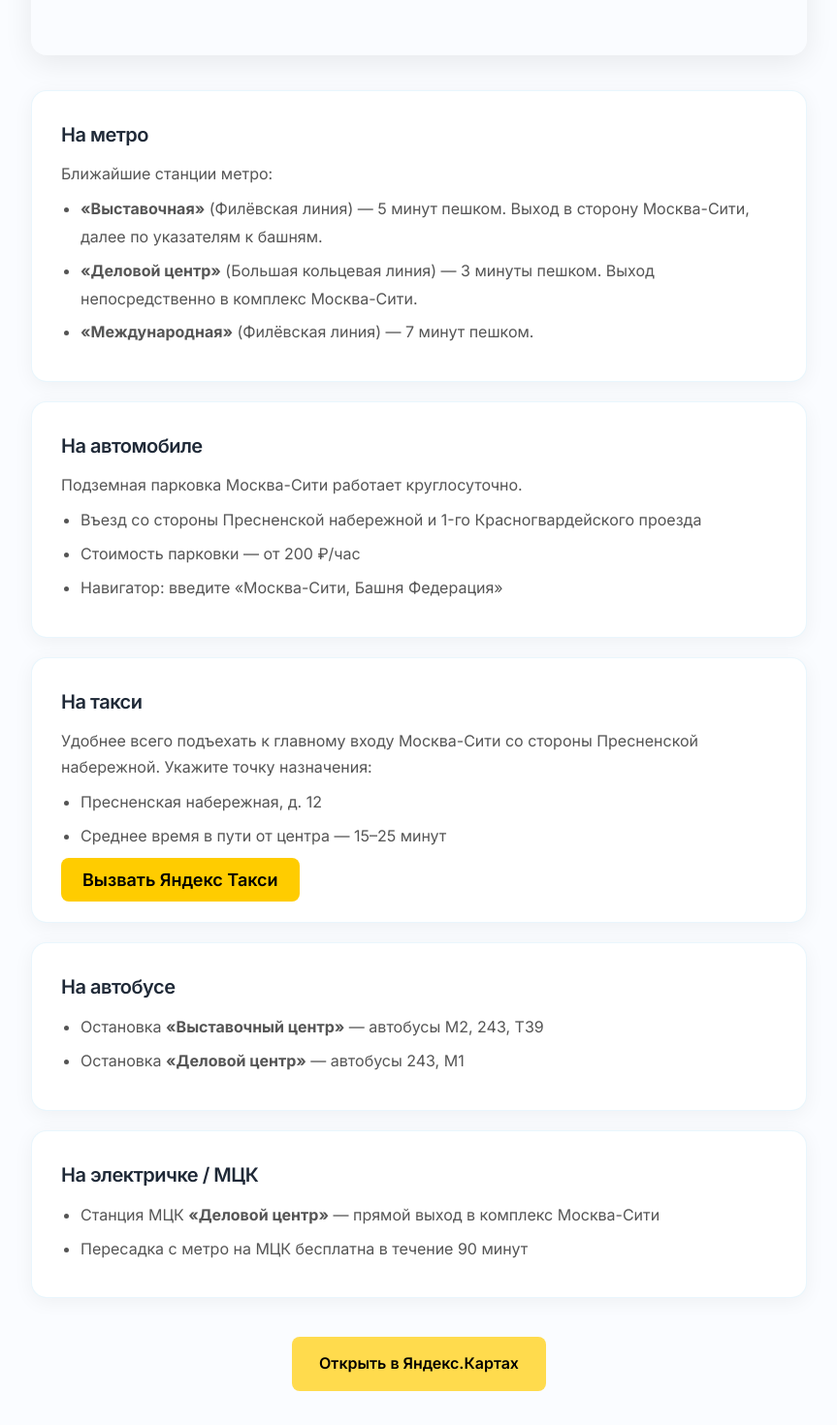
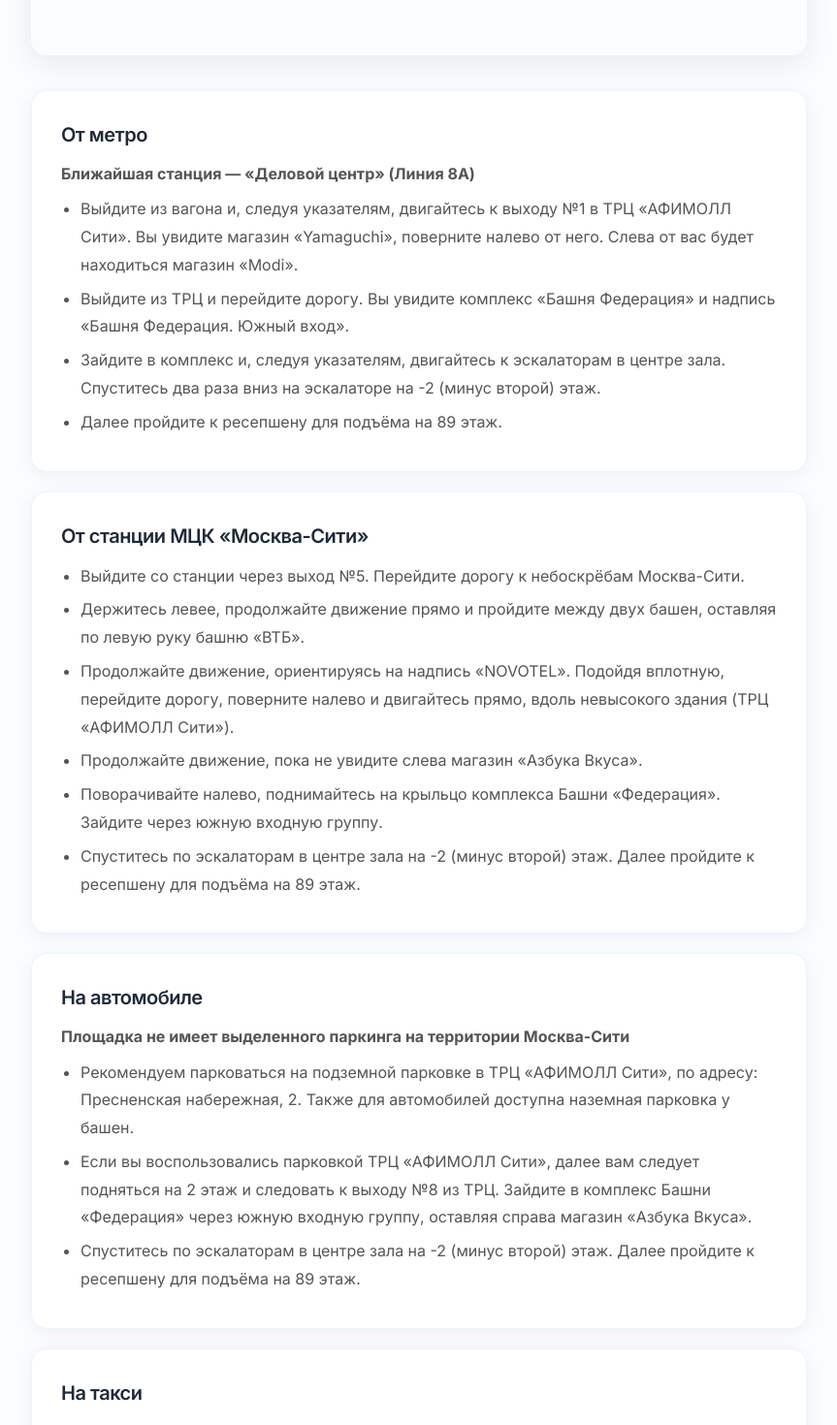
Before and after one commit to phobos003/smotra90, a Next.js app: page /location in a window 1280 px wide. Shown: the part 580-2050 px from the top of the page at 97% size, without its empty margins (208-1071 px from the left). Built offline with nearby package versions, Linux system fonts and the light colour scheme.

Commit message:
некст

```diff
--- a/app/location/page.tsx
+++ b/app/location/page.tsx
@@ -33,7 +33,7 @@
 <div className="rulesContent">
 
 <h1>Как добраться</h1>
-<p className="rulesSubtitle">Смотровая площадка «Высота 90» — Москва-Сити, Пресненская набережная</p>
+<p className="rulesSubtitle">Башня Федерация, Пресненская набережная, 12</p>
 
 <div className="locationMap">
 <iframe
@@ -48,32 +48,41 @@
 <div className="rulesList">
 
 <div className="rulesItem">
-<h3>На метро</h3>
-<p>Ближайшие станции метро:</p>
+<h3>От метро</h3>
+<p><strong>Ближайшая станция — «Деловой центр» (Линия 8А)</strong></p>
 <ul>
-<li><strong>«Выставочная»</strong> (Филёвская линия) — 5 минут пешком. Выход в сторону Москва-Сити, далее по указателям к башням.</li>
-<li><strong>«Деловой центр»</strong> (Большая кольцевая линия) — 3 минуты пешком. Выход непосредственно в комплекс Москва-Сити.</li>
-<li><strong>«Международная»</strong> (Филёвская линия) — 7 минут пешком.</li>
+<li>Выйдите из вагона и, следуя указателям, двигайтесь к выходу №1 в ТРЦ «АФИМОЛЛ Сити». Вы увидите магазин «Yamaguchi», поверните налево от него. Слева от вас будет находиться магазин «Modi».</li>
+<li>Выйдите из ТРЦ и перейдите дорогу. Вы увидите комплекс «Башня Федерация» и надпись «Башня Федерация. Южный вход».</li>
+<li>Зайдите в комплекс и, следуя указателям, двигайтесь к эскалаторам в центре зала. Спуститесь два раза вниз на эскалаторе на -2 (минус второй) этаж.</li>
+<li>Далее пройдите к ресепшену для подъёма на 89 этаж.</li>
+</ul>
+</div>
+
+<div className="rulesItem">
+<h3>От станции МЦК «Москва-Сити»</h3>
+<ul>
+<li>Выйдите со станции через выход №5. Перейдите дорогу к небоскрёбам Москва-Сити.</li>
+<li>Держитесь левее, продолжайте движение прямо и пройдите между двух башен, оставляя по левую руку башню «ВТБ».</li>
+<li>Продолжайте движение, ориентируясь на надпись «NOVOTEL». Подойдя вплотную, перейдите дорогу, поверните налево и двигайтесь прямо, вдоль невысокого здания (ТРЦ «АФИМОЛЛ Сити»).</li>
+<li>Продолжайте движение, пока не увидите слева магазин «Азбука Вкуса».</li>
+<li>Поворачивайте налево, поднимайтесь на крыльцо комплекса Башни «Федерация». Зайдите через южную входную группу.</li>
+<li>Спуститесь по эскалаторам в центре зала на -2 (минус второй) этаж. Далее пройдите к ресепшену для подъёма на 89 этаж.</li>
 </ul>
 </div>
 
 <div className="rulesItem">
 <h3>На автомобиле</h3>
-<p>Подземная парковка Москва-Сити работает круглосуточно.</p>
+<p><strong>Площадка не имеет выделенного паркинга на территории Москва-Сити</strong></p>
 <ul>
-<li>Въезд со стороны Пресненской набережной и 1-го Красногвардейского проезда</li>
-<li>Стоимость парковки — от 200 ₽/час</li>
-<li>Навигатор: введите «Москва-Сити, Башня Федерация»</li>
+<li>Рекомендуем парковаться на подземной парковке в ТРЦ «АФИМОЛЛ Сити», по адресу: Пресненская набережная, 2. Также для автомобилей доступна наземная парковка у башен.</li>
+<li>Если вы воспользовались парковкой ТРЦ «АФИМОЛЛ Сити», далее вам следует подняться на 2 этаж и следовать к выходу №8 из ТРЦ. Зайдите в комплекс Башни «Федерация» через южную входную группу, оставляя справа магазин «Азбука Вкуса».</li>
+<li>Спуститесь по эскалаторам в центре зала на -2 (минус второй) этаж. Далее пройдите к ресепшену для подъёма на 89 этаж.</li>
 </ul>
 </div>
 
 <div className="rulesItem">
 <h3>На такси</h3>
-<p>Удобнее всего подъехать к главному входу Москва-Сити со стороны Пресненской набережной. Укажите точку назначения:</p>
-<ul>
-<li>Пресненская набережная, д. 12</li>
-<li>Среднее время в пути от центра — 15–25 минут</li>
-</ul>
+<p>Укажите в навигаторе: <strong>Башня Федерация, южный вход</strong>. Пресненская набережная, д. 12.</p>
 <div className="locationButtons">
 <a
 href="https://3.redirect.appmetrica.yandex.com/route?end-lat=55.749633&end-lon=37.537434"
@@ -85,22 +94,10 @@
 </div>
 </div>
 
-<div className="rulesItem">
-<h3>На автобусе</h3>
-<ul>
-<li>Остановка <strong>«Выставочный центр»</strong> — автобусы М2, 243, Т39</li>
-<li>Остановка <strong>«Деловой центр»</strong> — автобусы 243, М1</li>
-</ul>
 </div>
 
-<div className="rulesItem">
-<h3>На электричке / МЦК</h3>
-<ul>
-<li>Станция МЦК <strong>«Деловой центр»</strong> — прямой выход в комплекс Москва-Сити</li>
-<li>Пересадка с метро на МЦК бесплатна в течение 90 минут</li>
-</ul>
-</div>
-
+<div className="rulesItem" style={{textAlign:"center",background:"rgba(79,182,232,0.06)",border:"1px solid rgba(79,182,232,0.15)"}}>
+<p>Если у вас возникнут вопросы, позвоните на горячую линию службы поддержки по номеру <a href="tel:+74951519494" style={{color:"#4FB6E8",fontWeight:600}}>+7 495 151-94-94</a></p>
 </div>
 
 <div className="locationCta">
```
